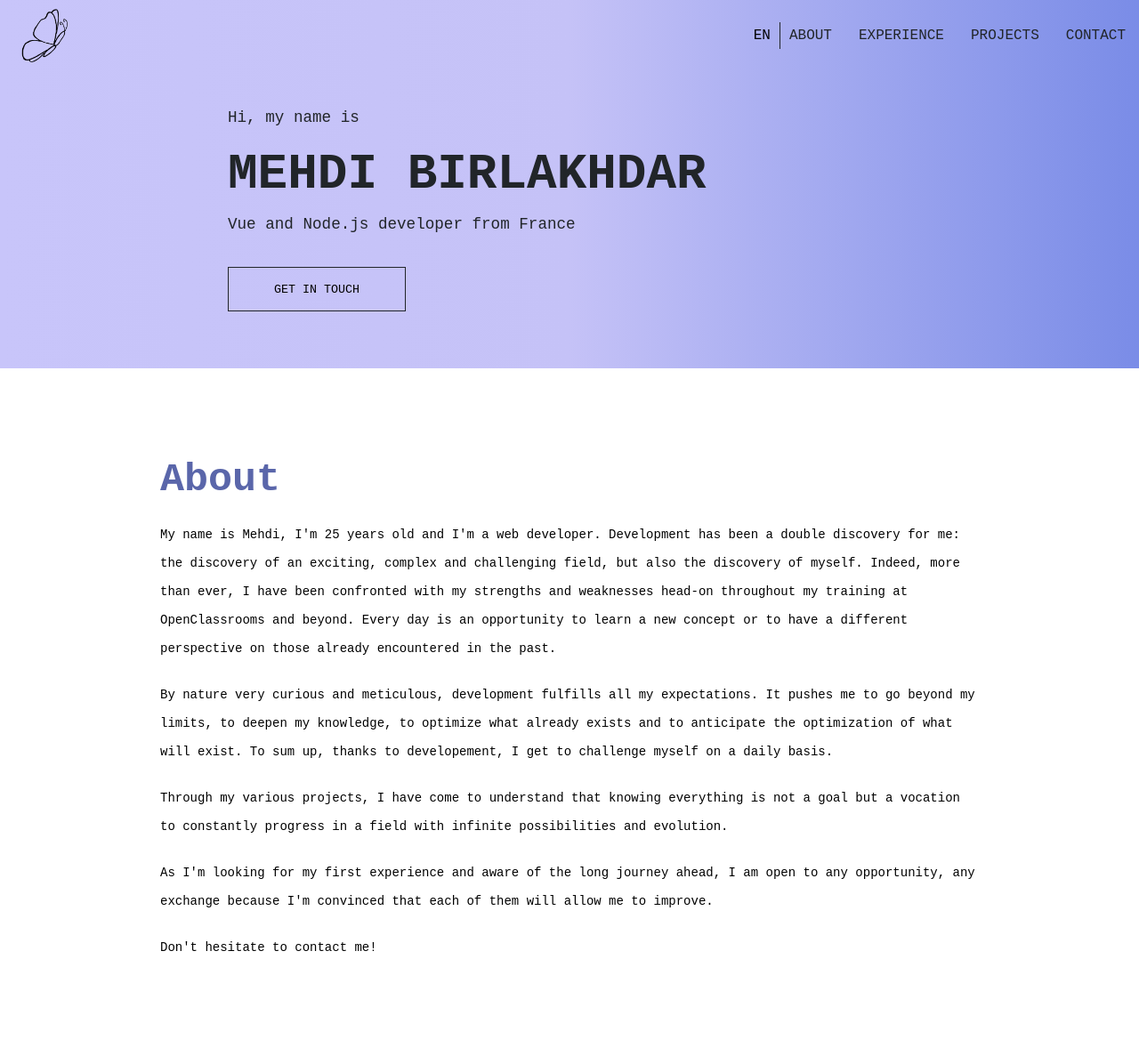
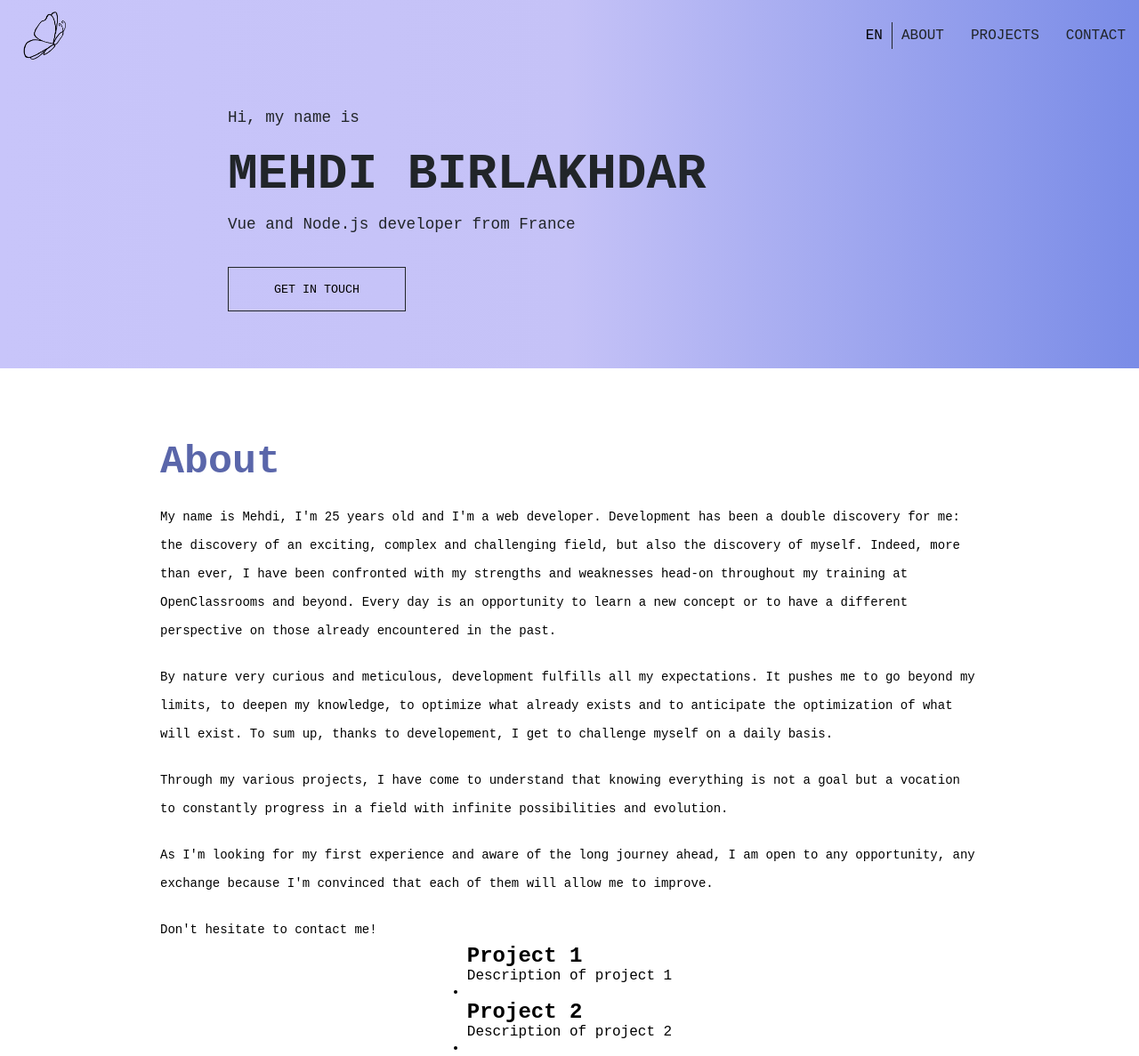
Before and after one commit to soonbtf/Portfolio, a Vue app: page / in a window 1280 px wide. Shown: the whole page at 89% size. Before the commit the page ends 1081 px from the top, so only its background shows below. Built offline with nearby package versions, Linux system fonts and the light colour scheme.

Commit message:
projetComponent wip

```diff
--- a/src/App.vue
+++ b/src/App.vue
@@ -4,6 +4,7 @@
     <main>
       <Welcome />
       <About />
+      <Project />
     </main>
     <Transition>
       <SlideMenu v-if="variablesStore.menuIsOpen" />
@@ -19,6 +20,7 @@ import TheHeader from "@/components/header/TheHeader.vue";
 import SlideMenu from "@/components/header/SlideMenu.vue";
 import Welcome from "@/components/main/Welcome.vue";
 import About from "@/components/main/About.vue";
+import Project from "@/components/main/Project.vue";
 
 const variablesStore = useVariablesStore();
 const { width } = useWindowSize();
@@ -74,4 +76,10 @@ main {
   width: 100%;
   min-height: 100vh;
 }
+
+.test {
+  min-width: 100%;
+  min-height: 1000px;
+  background-color: rgb(235, 235, 235);
+}
 </style>
--- a/src/assets/i18n.ts
+++ b/src/assets/i18n.ts
@@ -2,9 +2,8 @@ export const data = {
   en: {
     categories: {
       c1: "ABOUT",
-      c2: "EXPERIENCE",
-      c3: "PROJECTS",
-      c4: "CONTACT",
+      c2: "PROJECTS",
+      c3: "CONTACT",
     },
     welcome: {
       title: "Hi, my name is",
@@ -21,13 +20,32 @@ export const data = {
         p5: "Don't hesitate to contact me!",
       },
     },
+    projects: {
+      project1: {
+        title: "Project 1",
+        description: "Description of project 1",
+        technos: {
+          t1: "Techno 1",
+          t2: "Techno 2",
+          t3: "Techno 3",
+        },
+      },
+      project2: {
+        title: "Project 2",
+        description: "Description of project 2",
+        technos: {
+          t1: "Techno 1",
+          t2: "Techno 2",
+          t3: "Techno 3",
+        },
+      },
+    },
   },
   fr: {
     categories: {
       c1: "À PROPOS",
-      c2: "EXPÉRIENCE",
-      c3: "PROJETS",
-      c4: "CONTACT",
+      c2: "PROJETS",
+      c3: "CONTACT",
     },
     welcome: {
       title: "Bonjour, je suis",
@@ -44,5 +62,25 @@ export const data = {
         p5: "N'hésitez pas à me contacter !",
       },
     },
+    projects: {
+      project1: {
+        title: "Projet 1",
+        description: "Description du projet 1",
+        technos: {
+          t1: "Techno 1",
+          t2: "Techno 2",
+          t3: "Techno 3",
+        },
+      },
+      project2: {
+        title: "Projet 2",
+        description: "Description du projet 2",
+        technos: {
+          t1: "Techno 1",
+          t2: "Techno 2",
+          t3: "Techno 3",
+        },
+      },
+    },
   },
 };
--- a/src/components/header/HeaderNav.vue
+++ b/src/components/header/HeaderNav.vue
@@ -1,7 +1,7 @@
 <template>
   <nav :class="isMenuOpen ? 'nav--slider' : 'nav--header'">
-    <a @click="scrollTo(category)" v-for="category in categories">{{
-      category
+    <a @click="scrollTo(category.key)" v-for="category in categories">{{
+      category.value
     }}</a>
   </nav>
 </template>
@@ -21,20 +21,21 @@ const isMenuOpen = computed(() => {
 
 const scrollTo = (el: string): void => {
   // https://www.w3schools.com/typescript/typescript_keyof.php
-  //
   const element = el.toLowerCase() as keyof typeof variablesStore.categories;
   const htmlElement = variablesStore.categories[element];
   htmlElement?.scrollIntoView({
     behavior: "smooth",
-    inline: "start",
-    block: "end",
+    block: "start",
   });
 };
 
 const categories = computed(() => {
   const result = [];
-  for (let i = 1; i <= 4; i++) {
-    result.push(t(`categories.c${i}`));
+  for (let i = 1; i <= 3; i++) {
+    result.push({
+      key: `c${i}`,
+      value: t(`categories.c${i}`),
+    });
   }
   return result;
 });
@@ -45,6 +46,31 @@ const categories = computed(() => {
   @include jcCt-aiCt;
   width: max-content;
   gap: 30px;
+  a {
+    position: relative;
+    @include jcCt-aiCt;
+    flex-wrap: nowrap;
+    cursor: pointer;
+    transition: all 0.3s ease 0s;
+    &:hover {
+      color: white;
+    }
+    &::before {
+      content: "";
+      width: 110%;
+      position: absolute;
+      bottom: -5px;
+      height: 0;
+      z-index: 1;
+      // background: linear-gradient(90deg, rgb(45, 161, 239), rgb(36, 60, 80));
+      background: linear-gradient(90deg, rgb(106, 167, 207), rgb(57, 104, 165));
+      transition: all 0.3s ease 0s;
+      z-index: -1;
+    }
+    &:hover::before {
+      height: 30px;
+    }
+  }
 }
 .nav--slider {
   @include fdCol;
@@ -55,11 +81,11 @@ const categories = computed(() => {
   height: 100%;
   margin-top: 80px;
   gap: 50px;
-}
-
-a {
-  @include jcCt-aiCt;
-  flex-wrap: nowrap;
-  cursor: pointer;
+  a {
+    position: relative;
+    @include jcCt-aiCt;
+    flex-wrap: nowrap;
+    cursor: pointer;
+  }
 }
 </style>
--- a/src/components/header/Logo.vue
+++ b/src/components/header/Logo.vue
@@ -11,8 +11,8 @@
   @include jcCt-aiCt;
   width: 70px;
   & > img {
-    max-width: 60px;
-    max-height: 60px;
+    max-width: 55px;
+    max-height: 55px;
   }
 }
 </style>
--- a/src/components/header/TheHeader.vue
+++ b/src/components/header/TheHeader.vue
@@ -96,7 +96,7 @@ header {
   box-shadow: 0 0 10px 0 rgba(0, 0, 0, 0.2);
   transition: 300ms ease-in-out;
   width: 0;
-  z-index: -1;
+  z-index: -2;
 }
 
 .colorBandWidth {
--- a/src/components/main/About.vue
+++ b/src/components/main/About.vue
@@ -22,7 +22,7 @@ const paragraphes = computed(() => {
 });
 
 onMounted(() => {
-  variablesStore.categories.about = about.value;
+  variablesStore.categories.c1 = about.value;
 });
 </script>
 
@@ -31,8 +31,8 @@ section {
   @include fdCol;
   max-width: 1000px;
   gap: 20px;
-  margin: 100px 0 0 0;
   padding: 0 40px;
+  padding-top: 80px; // utile pour le scrollIntoView
   h2 {
     font-size: 45px;
     font-weight: 800;
--- /dev/null
+++ b/src/components/main/Project.vue
@@ -0,0 +1,43 @@
+<template>
+  <article v-for="project in projects">
+    <h2 class="project__title">{{ project.name }}</h2>
+    <p class="project__descp">{{ project.description }}</p>
+    <ul class="project__techno">
+      <li></li>
+    </ul>
+  </article>
+</template>
+
+<script setup lang="ts">
+import { ref, computed, onMounted } from "vue";
+import { useI18n } from "vue-i18n";
+const { t } = useI18n();
+
+const projects = computed(() => {
+  const result = [];
+  for (let i = 1; i <= 2; i++) {
+    result.push({
+      name: t(`projects.project${i}.title`),
+      description: t(`projects.project${i}.description`),
+    });
+  }
+  return result;
+});
+
+function test() {
+  console.log(t(`projects.project1.technos.t1`));
+}
+
+test();
+// const technosProject = computed(() => {
+//   const result = [];
+//   for (let i = 1; i <= 2; i++) {
+//     result.push({
+//       name: t(`projects.project${i}.techno`),
+//     });
+//   }
+//   return result;
+// });
+</script>
+
+<style scoped></style>
--- a/src/stores/store.ts
+++ b/src/stores/store.ts
@@ -6,10 +6,10 @@ export const useVariablesStore = defineStore("variable", () => {
   const menuIsOpen = ref(false);
   const language = ref("EN");
   const categories = {
-    about: ref<HTMLElement | null>(null),
-    experience: ref<HTMLElement | null>(null),
-    projects: ref<HTMLElement | null>(null),
-    contact: ref<HTMLElement | null>(null),
+    c1: ref<HTMLElement | null>(null),
+    c2: ref<HTMLElement | null>(null),
+    c3: ref<HTMLElement | null>(null),
+    c4: ref<HTMLElement | null>(null),
   };
 
   return { isDesktop, menuIsOpen, language, categories };
```
